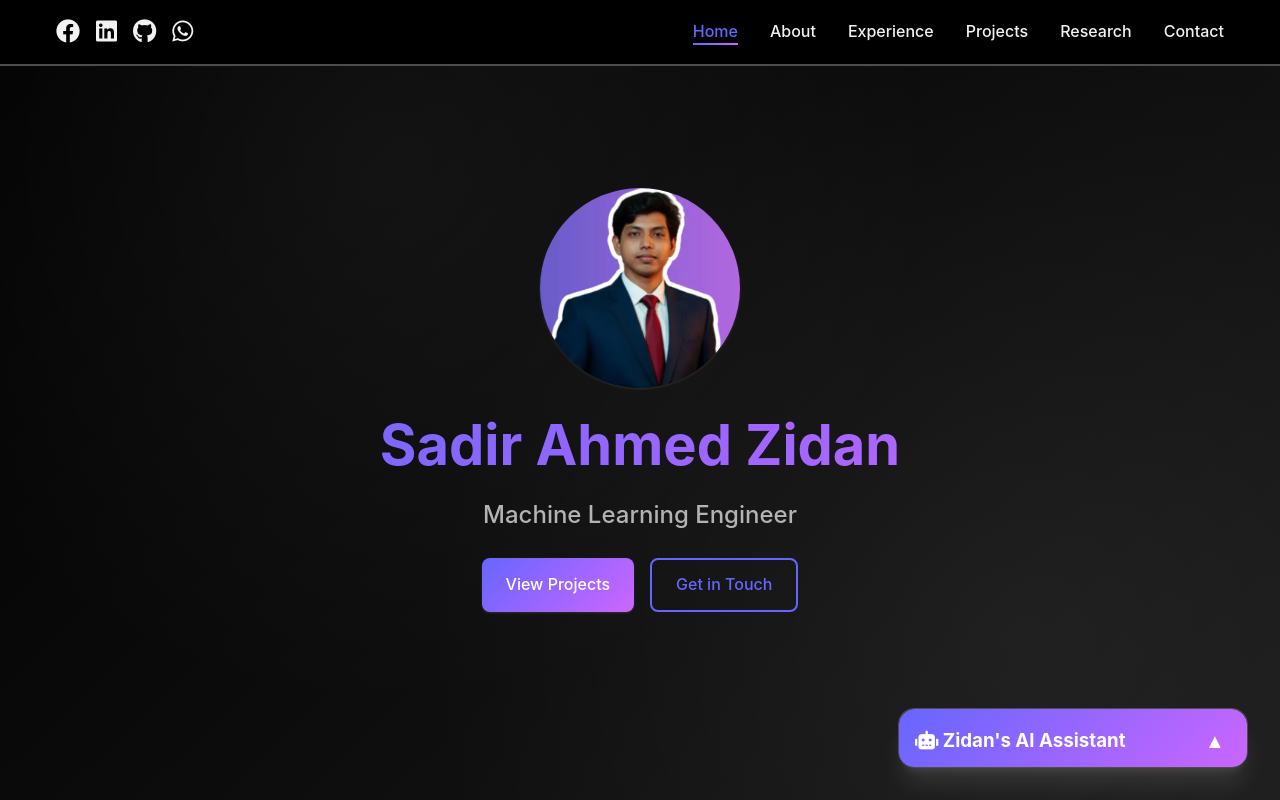
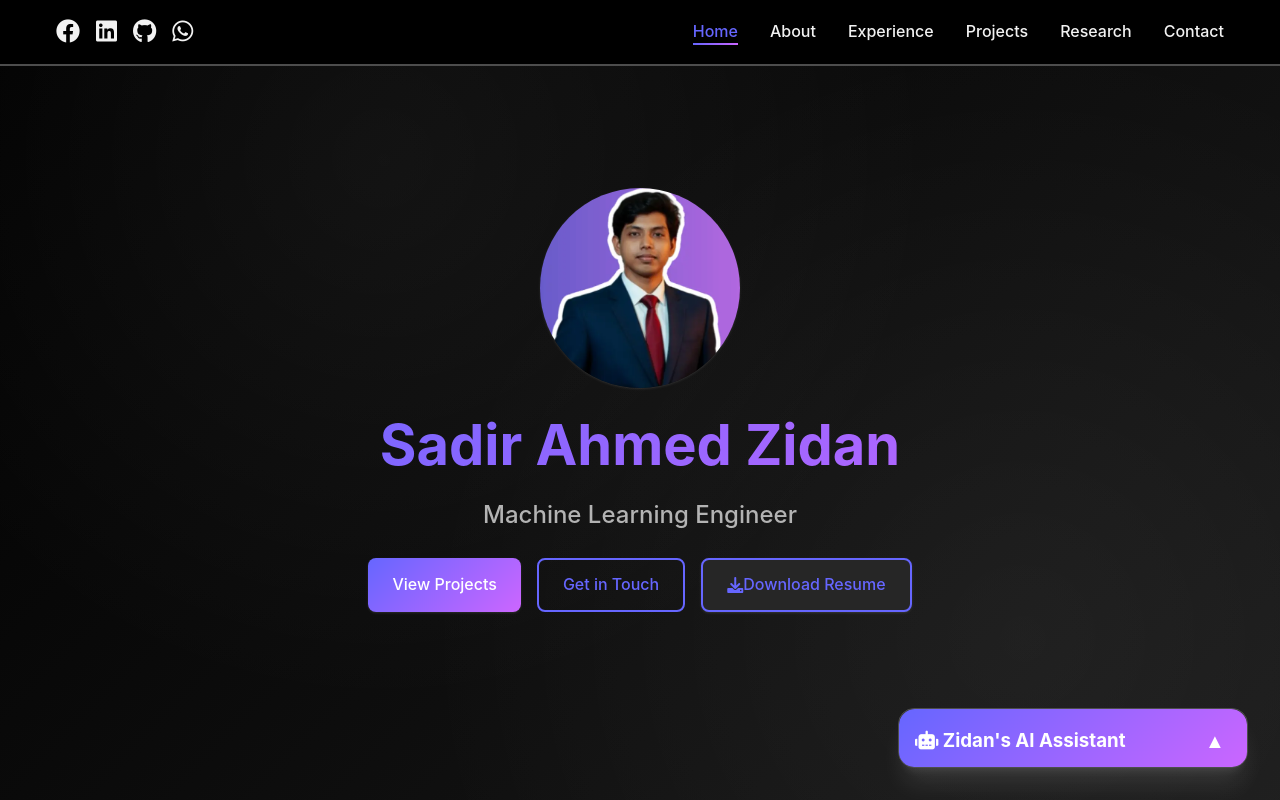
Before and after one commit to Zidan010/portfolio, a plain HTML site: page index.html in a window 1280 px wide. Shown: the top 800 px of the page. Drawn offline with Linux system fonts and the light colour scheme.

```diff
--- a/index.html
+++ b/index.html
@@ -452,6 +452,9 @@
                 <div class="hero-buttons">
                     <a href="#projects" class="btn btn-primary">View Projects</a>
                     <a href="#contact" class="btn btn-outline">Get in Touch</a>
+                    <a href="https://drive.google.com/uc?id=1WjStfmruWB1i-S1Vnx8DH6eORJ0uybkl&export=download" class="btn btn-secondary" download>
+                        <i class="fas fa-download"></i> Download Resume
+                    </a>
                 </div>
             </div>
         </div>
--- a/style.css
+++ b/style.css
@@ -283,6 +283,20 @@
     background: var(--primary);
     color: white;
     transform: translateY(-2px);
+}
+
+.btn-secondary {
+    background: var(--surface);
+    color: var(--primary);
+    border: 2px solid var(--primary);
+    box-shadow: var(--shadow);
+}
+
+.btn-secondary:hover {
+    background: var(--primary);
+    color: white;
+    transform: translateY(-2px);
+    box-shadow: var(--shadow-lg);
 }
 
 .btn-sm {
```
